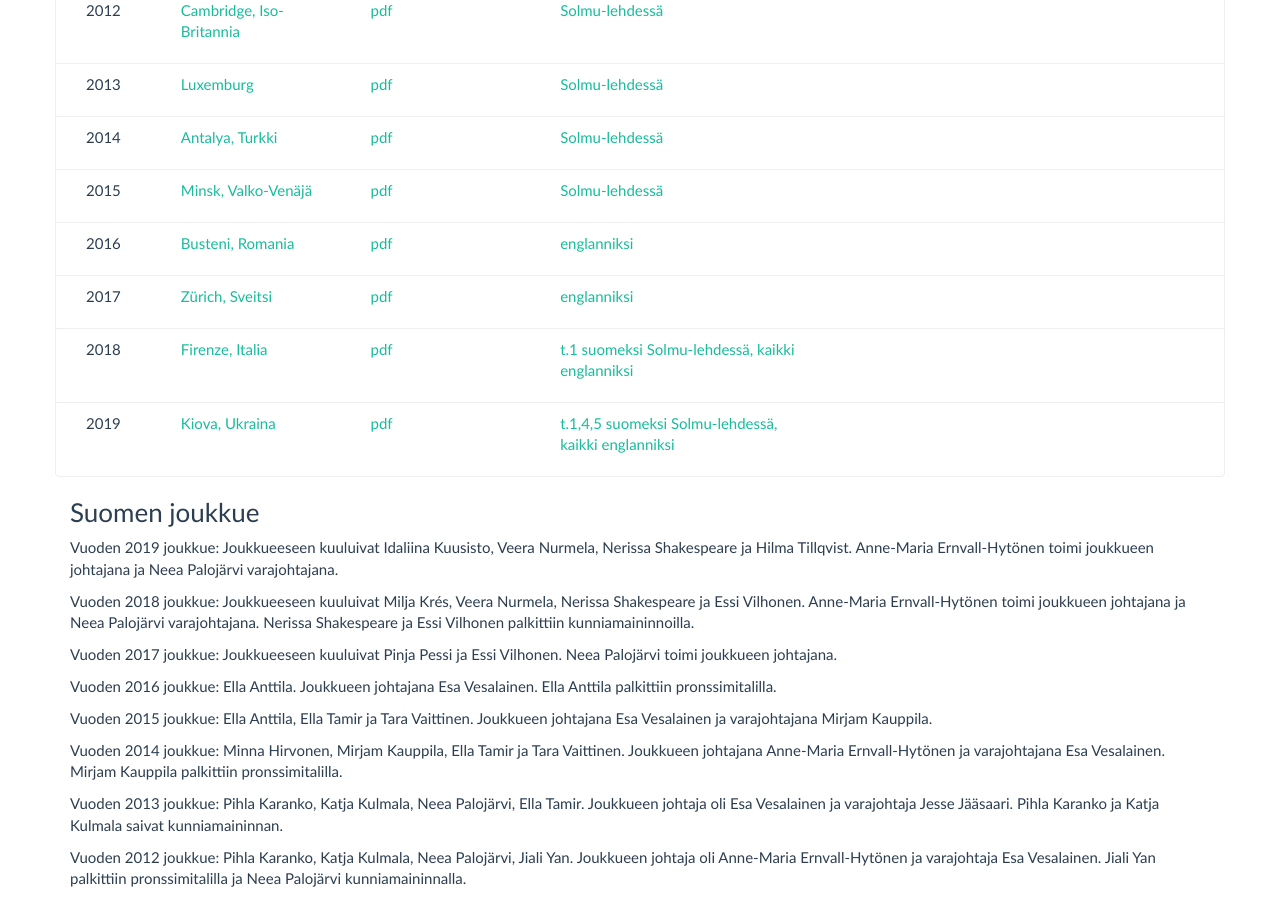
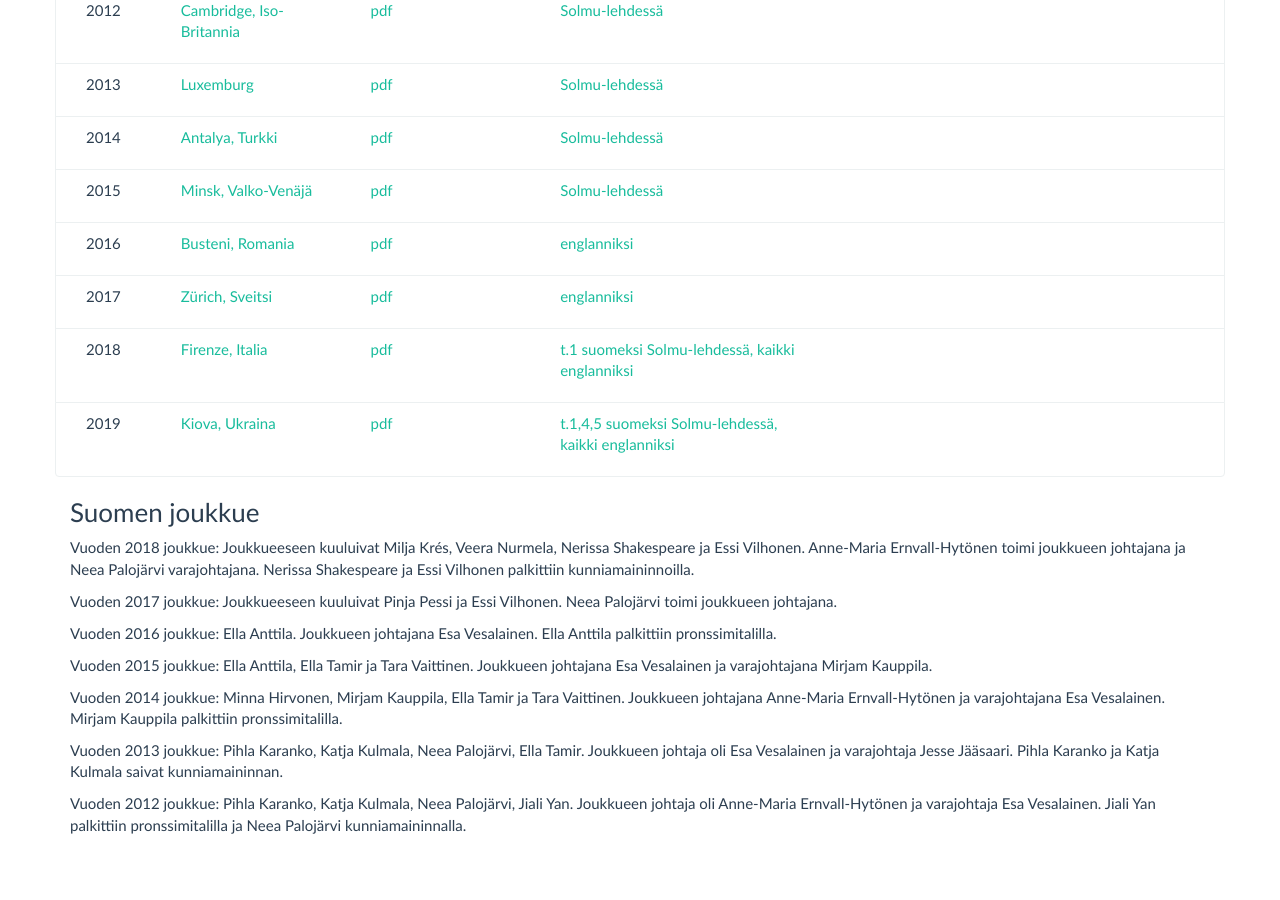
Before and after one commit to matematiikkakilpailut/matematiikkakilpailut.github.io, a Jekyll site: the page built from EGMO/index.md, in a window 1280 px wide and 900 px high, scrolled down 658 px. Built offline with Jekyll 4.4.1, drawn with Linux system fonts in a browser that asks for light colours; after the commit the page ends 1505 px from its top, so only the background shows below that; some of the changed lines change nothing that is shown.

Commit message:
Update index.md

```diff
--- a/EGMO/index.md
+++ b/EGMO/index.md
@@ -7,6 +7,7 @@
     paikka: "**Paikka**"
     tehtavat: "**Tehtä&shy;vät**"
     ratkaisut: "**Ratkai&shy;sut**"
+    edustajat: "**Suomen joukkue**"
   - vuosi: "2012"
     paikka: "[Cambridge, Iso-Britannia](https://www.egmo.org/egmos/egmo1/)"
     tehtavat: "[pdf](EGMO_2012_suom.pdf)"
@@ -36,11 +37,13 @@
     tehtavat: "[pdf](EGMO_2018teht.pdf)"
     ratkaisut: "[t.1 suomeksi Solmu-lehdessä,](https://matematiikkalehtisolmu.fi/2018/2/egmo2018_matkakertomus.pdf)
     [kaikki englanniksi](https://www.egmo.org/egmos/egmo7/solutions.pdf)"
+    edustajat: "**Milja Krés, Veera Nurmela, Nerissa Shakespeare**(kunniamaininta) ja **Essi Vilhonen**(kunniamaininta)"
   - vuosi: "2019"
     paikka: "[Kiova, Ukraina](https://www.egmo.org/egmos/egmo8/)"
     tehtavat: "[pdf](EGMO_2019teht.pdf)"
     ratkaisut: "[t.1,4,5 suomeksi Solmu-lehdessä,](https://matematiikkalehtisolmu.fi/2019/2/egmo2019.pdf)
     [kaikki englanniksi](EGMO_2019sol.pdf)"
+    edustajat: "**Idaliina Kuusisto, Veera Nurmela, Nerissa Shakespeare** ja **Hilma Tillqvist**"
 ---
 ## Euroopan Tyttöjen Matematiikka&shy;olympialaiset – EGMO
 
@@ -73,8 +76,6 @@
 
 ### Suomen joukkue
 
-Vuoden 2019 joukkue: Joukkueeseen kuuluivat Idaliina Kuusisto, Veera Nurmela, Nerissa Shakespeare ja Hilma Tillqvist. Anne-Maria Ernvall-Hytönen toimi joukkueen johtajana ja Neea Palojärvi varajohtajana.
-
 Vuoden 2018 joukkue: Joukkueeseen kuuluivat Milja Krés, Veera Nurmela, Nerissa Shakespeare ja Essi Vilhonen. Anne-Maria Ernvall-Hytönen toimi joukkueen johtajana ja Neea Palojärvi varajohtajana. Nerissa Shakespeare ja Essi Vilhonen palkittiin kunniamaininnoilla.
 
 Vuoden 2017 joukkue: Joukkueeseen kuuluivat Pinja Pessi ja Essi Vilhonen. Neea Palojärvi toimi joukkueen johtajana.
```
